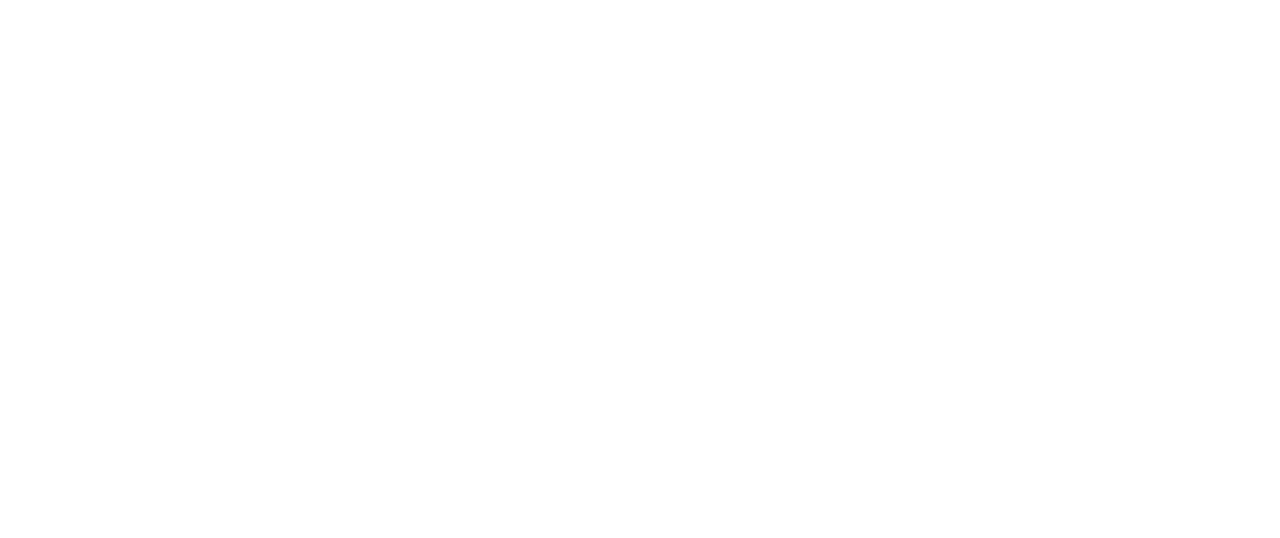
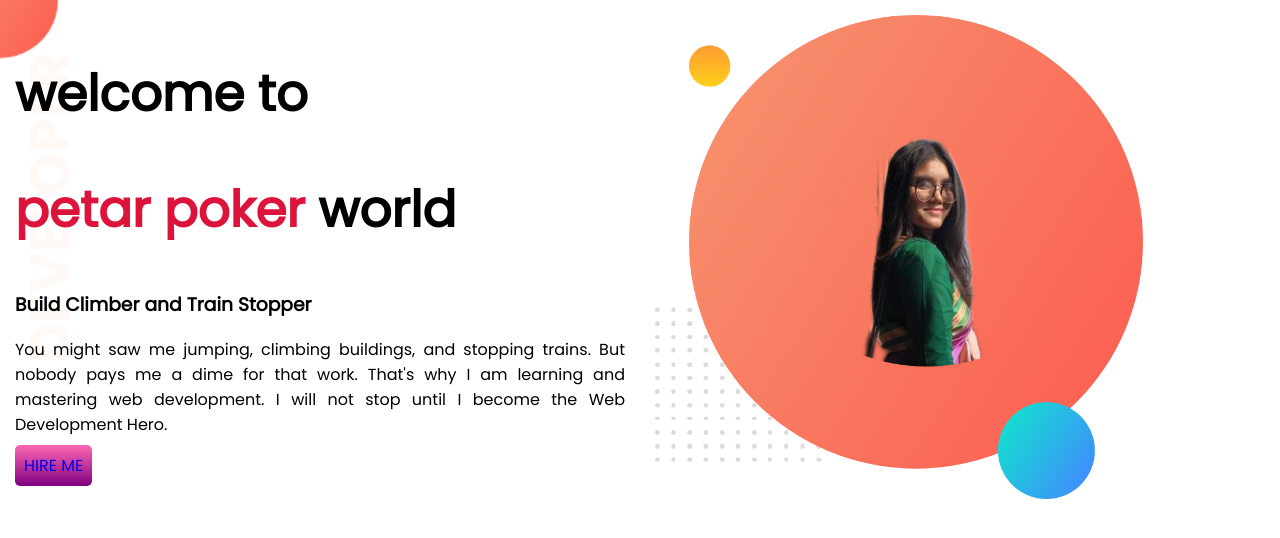
Before and after one commit to vabnaweb/devloper-portfolio, a plain HTML site: page index.html in a window 1280 px wide. Drawn offline with Linux system fonts and the light colour scheme.

Commit message:
1st file

```diff
--- a/index.html
+++ b/index.html
@@ -1,13 +1,32 @@
 <!DOCTYPE html>
 <html lang="en">
+
 <head>
     <meta charset="UTF-8">
     <meta http-equiv="X-UA-Compatible" content="IE=edge">
     <meta name="viewport" content="width=device-width, initial-scale=1.0">
     <title>Devloper portfolio</title>
+    <link rel="preconnect" href="https://fonts.googleapis.com">
+    <link rel="preconnect" href="https://fonts.gstatic.com" crossorigin>
+    <link href="https://fonts.googleapis.com/css2?family=Poppins&display=swap" rel="stylesheet">
     <link rel="stylesheet" href="style.css">
 </head>
+
 <body>
 
+    <section class="vabna">
+        <div class="arif">
+            <h1>welcome to</h1>
+         <h1><span class="peter">petar poker</span> world</h1>
+         <h3>Build Climber and Train Stopper</h3>
+         <p>You might saw me jumping, climbing buildings, and stopping trains. But nobody pays me a dime for that work. That's why I am learning and mastering web development. I will not stop until I become the Web Development Hero.</p>
+         <a class="robi" target="blank" href="https://www.google.com/search?q=gmail&oq=gma&aqs=chrome.0.35i39j69i57j35i39j0i433l2j0j0i433l4.2307j0j15&sourceid=chrome&ie=UTF-8">HIRE ME</a>
+     </div>
+     <div class="arif">
+         <img src="my-bg.png" alt="kir">
+     </div>
+
+    </section>
 </body>
+
 </html>
--- a/style.css
+++ b/style.css
@@ -0,0 +1,31 @@
+body{
+    font-family: 'Poppins', sans-serif;
+    margin: 0;
+}
+h1{
+    font-size: 50px;
+}
+.peter{
+    color: crimson;
+}
+section{
+    display: flex;
+}
+.arif{
+    width: 50%;
+    text-align: justify;
+    padding: 15px;
+}
+.arif img{
+    width: 80%;
+}
+.robi{
+    text-decoration: none;
+    background-image:linear-gradient(hotpink,purple);
+    border-radius: 5px;
+    padding:9px;
+}
+.vabna{
+    background-image:url(images/top-banner.png) ;
+    background-repeat: no-repeat;
+}
```
Also changed, not shown: images/dream-bg.png (added), images/exp-bg.png (added), images/jhankar.png (added), images/jhankar2.png (added), images/my-bg.png (added), images/my-bg2.png (added), images/top-banner.png (added), my-bg.png (added).
